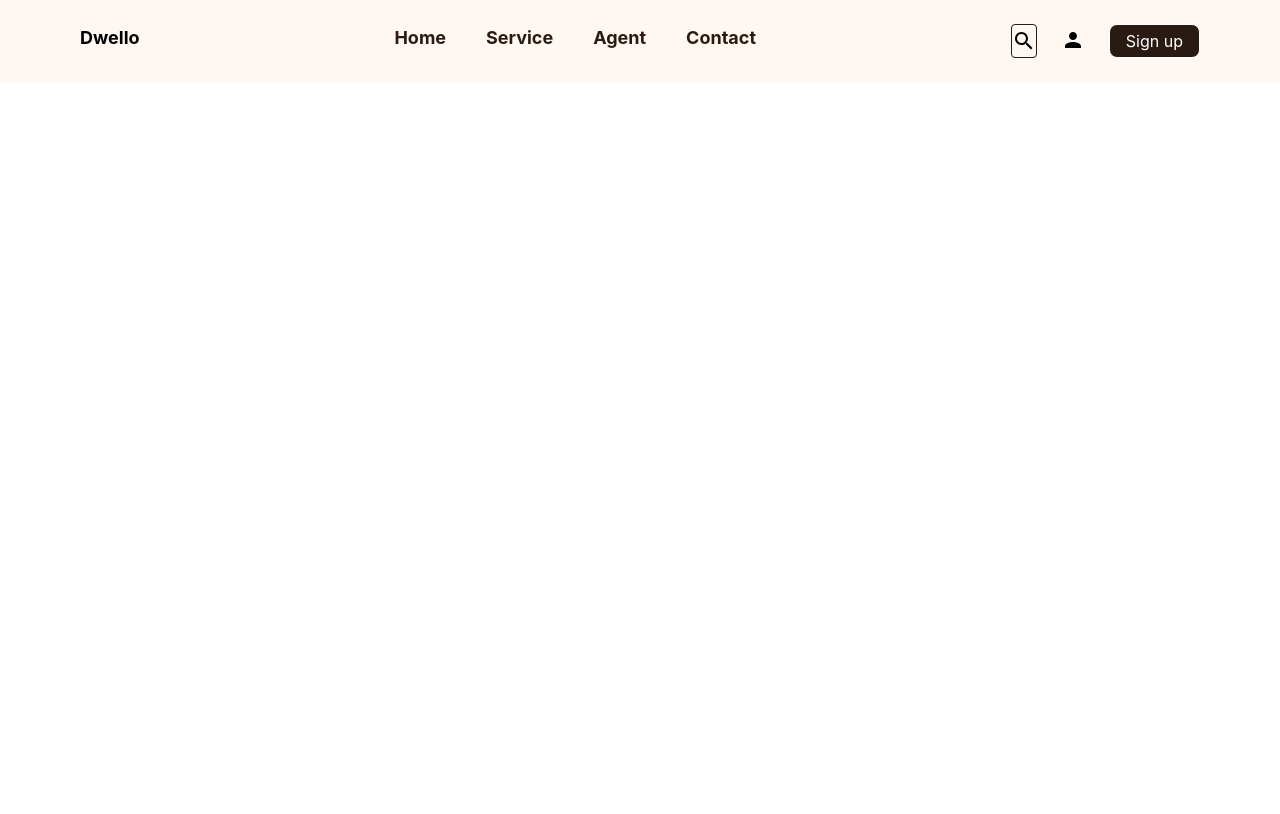
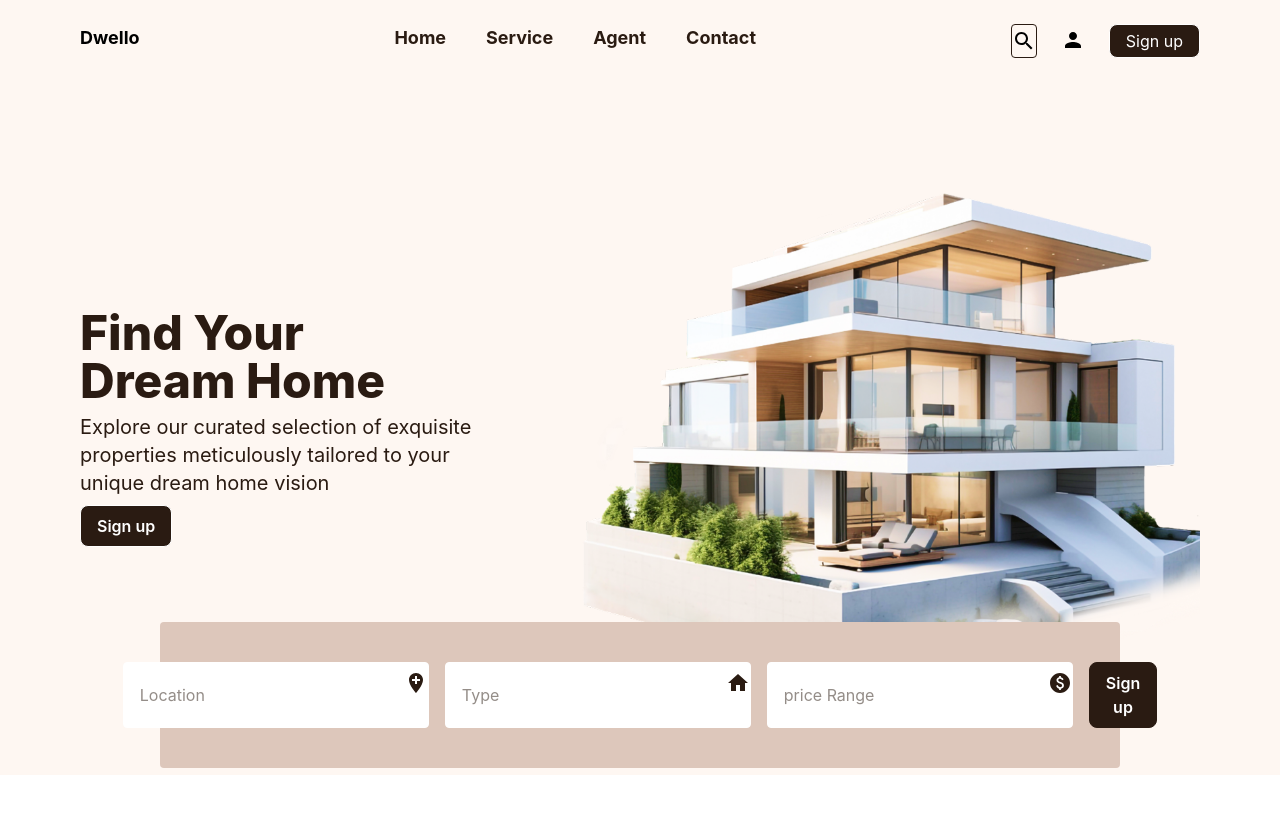
Before and after one commit to Jafar610/DreamHome, a React app: page / in a window 1280 px wide. Shown: the top 814 px of the page. Built offline with nearby package versions, Linux system fonts and the light colour scheme; the HTML template or start-up script is replaced by a standard one.

Commit message:
hero page added

```diff
--- a/src/App.jsx
+++ b/src/App.jsx
@@ -1,4 +1,5 @@
 import Header from "./Components/Header/Header"
+import Hero from "./Components/Hero/Hero"
 
 
 
@@ -7,6 +8,7 @@ function App() {
   return (
     <>
       <Header />
+      <Hero/>
     </>
   )
 }
--- a/src/Components/Hero/Hero.jsx
+++ b/src/Components/Hero/Hero.jsx
@@ -1,21 +1,55 @@
-import React from 'react'
-import hero from 'https://hyderabadresidentialprojects.com/projects-in-kondapur/auro-sapphire/assets/images/auro21.webp'
+import React from "react";
+import hero from "../../assets/img/hero-image.png";
+import AddLocationIcon from "@mui/icons-material/AddLocation";
+import HomeIcon from "@mui/icons-material/Home";
+import PaidIcon from "@mui/icons-material/Paid";
 function Hero() {
   return (
     <>
-    <div className='flex justify-center gap-4 align-center'>
-        <div>
-            <h1>Find Your Dream Home</h1>
-            <p>Explore our curated selection of exquisite properties meticulously tailored to your unique dream home vision</p>
-            <button>Sign up</button>
+      <div className="w-full h-screen relative">
+        <div className="flex justify-center gap-4 align-center bg-[#fef7f2] px-20 ">
+          <div className="flex flex-col justify-center align-center w-1/2 h-auto text-[#2A1B12]">
+            <h1 className="text-5xl font-extrabold py-2">
+              Find Your <br /> Dream Home
+            </h1>
+            <p className="text-xl w-[400px]">
+              Explore our curated selection of exquisite properties meticulously
+              tailored to your unique dream home vision
+            </p>
+            <div className="py-2">
+              <button className="border px-4 py-2 text-white bg-[#2A1B12] rounded-lg font-semibold">
+                Sign up
+              </button>
+            </div>
+          </div>
+
+          <div>
+            <img src={hero} alt="hero" className="w-[800px] h-auto" />
+          </div>
         </div>
 
-        <div>
-           <img src={hero} alt="hero" />
+        <div className="absolute top-135 w-full">
+          <div className="bg-[#DDC7BB] flex justify-center align-center gap-4 py-10 mx-40 rounded-sm">
+            <div className="flex justify-center aling-center border border-white text-[#2A1B12] bg-white py-2 rounded-sm">
+              <input type="text" placeholder="Location" className="outline-none px-4" />
+              <AddLocationIcon />
+            </div>
+            <div  className="flex justify-center aling-center border border-white  text-[#2A1B12] bg-white py-2 rounded-sm">
+              <input type="text" placeholder="Type" className="outline-none px-4"/>
+              <HomeIcon />
+            </div>
+            <div  className="flex justify-center aling-center border border-white text-[#2A1B12] bg-white py-2 rounded-sm">
+              <input type="text" placeholder="price Range" className="outline-none px-4"/>
+              <PaidIcon className="" />
+            </div>
+            <div className="flex justify-center align-center border border-[#2A1B12] rounded-lg text-white py-2 px-4 bg-[#2A1B12]">
+              <button className="font-semibold">Sign up</button>
+            </div>
+          </div>
         </div>
-    </div>
+      </div>
     </>
-  )
+  );
 }
 
-export default Hero
+export default Hero;
```
Also changed, not shown: src/assets/img/hero-image.png (added).
